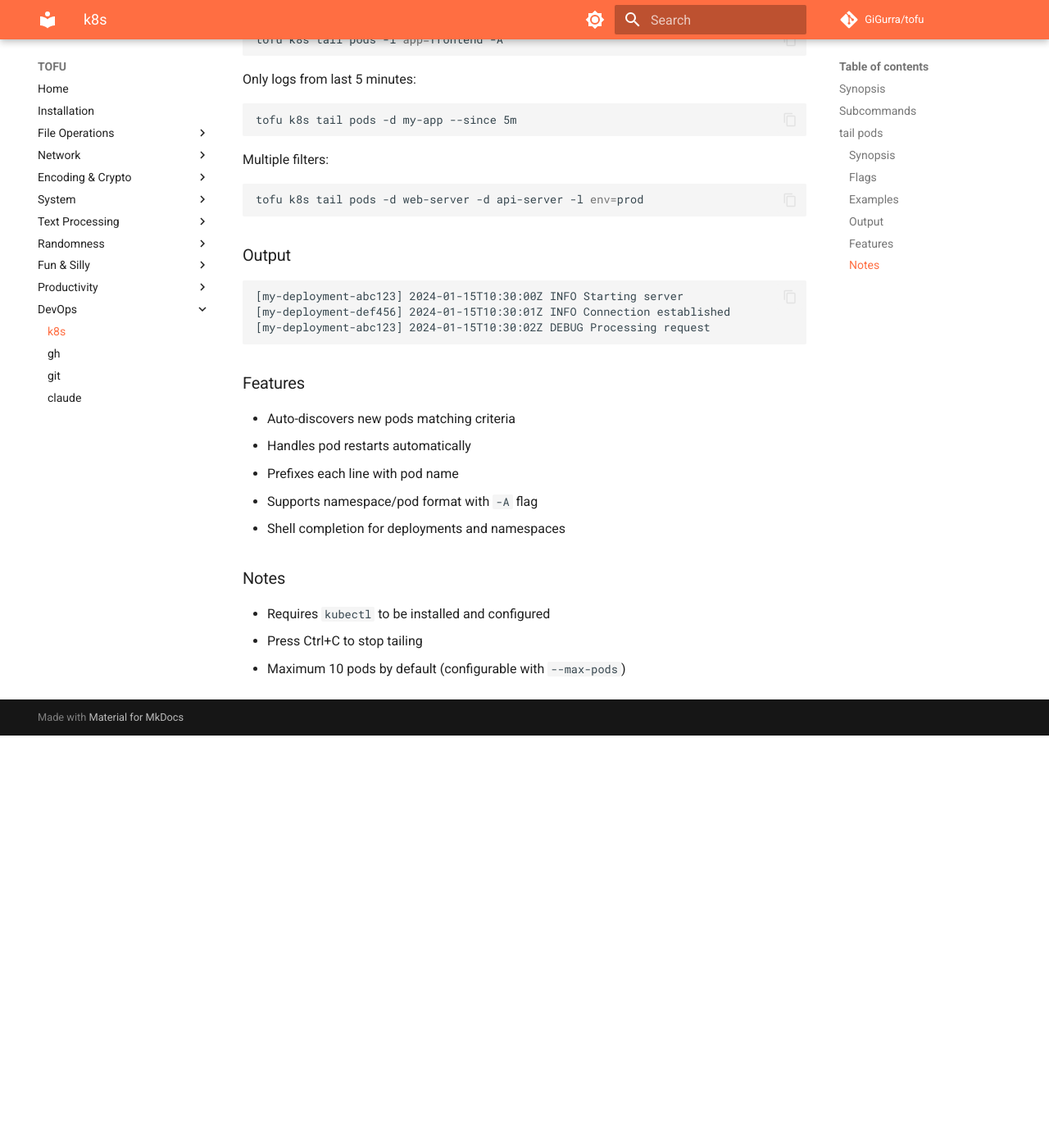
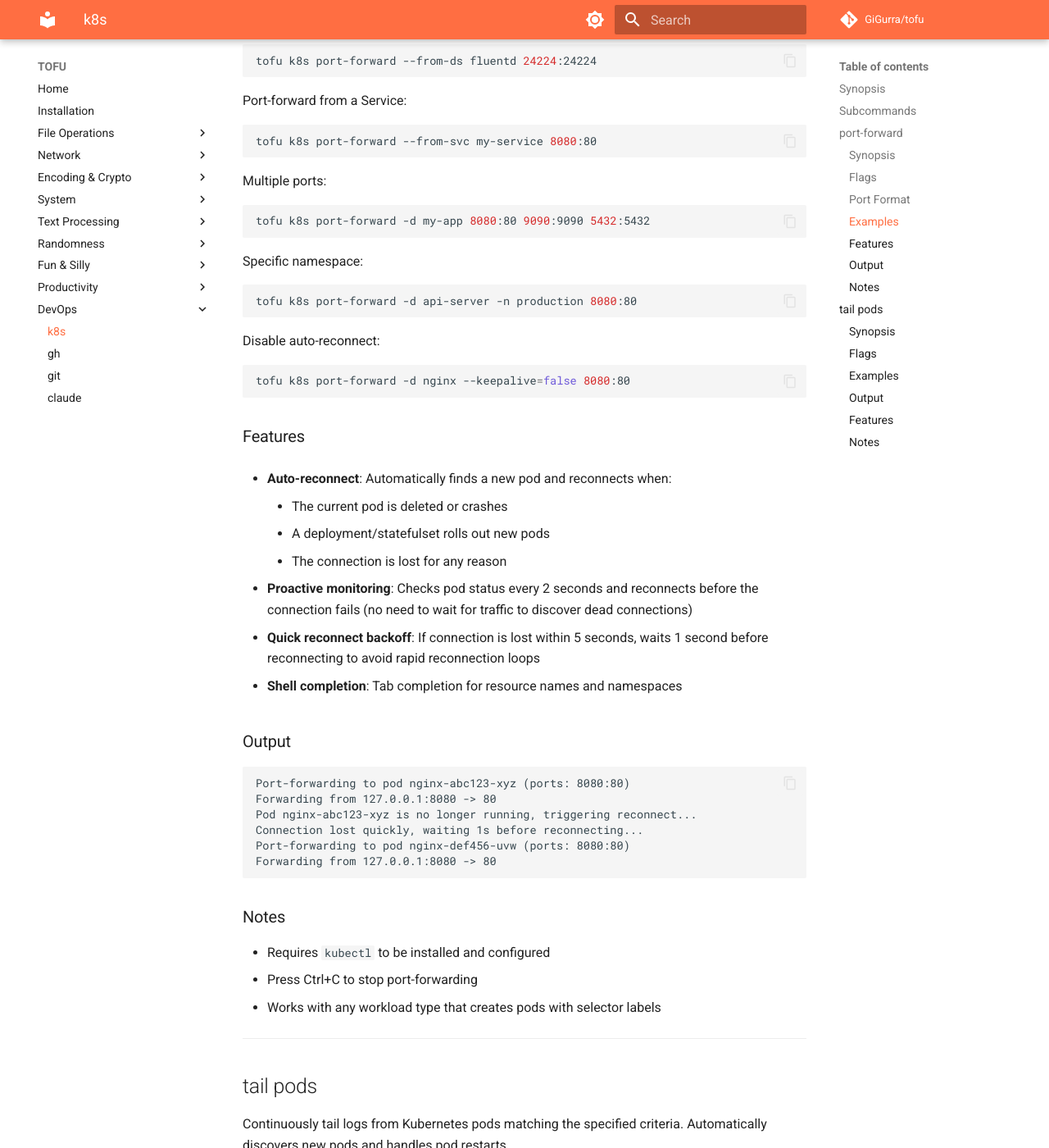
Before and after one commit to GiGurra/tofu, an MkDocs documentation site: the page built from docs/commands/k8s.md, in a window 1280 px wide and 1400 px high, scrolled down 1770 px. Shown: the whole window at 82% size. Built offline with MkDocs 1.6.1 and Material for MkDocs 9.7.7, drawn with Linux system fonts in a browser that asks for light colours; comment, search, counter and statistics services are not loaded; before the commit the page ends 2667 px from its top, so only the background shows below that; some of the changed text lies outside the part shown.

Commit message:
Add k8s port-forward command documentation
Co-Authored-By: Claude Opus 4.5 <noreply@anthropic.com>

````diff
--- a/docs/commands/k8s.md
+++ b/docs/commands/k8s.md
@@ -10,7 +10,117 @@ tofu k8s <subcommand> [flags]
 
 ## Subcommands
 
+- [`port-forward`](#port-forward) - Port-forward to pods with auto-reconnect
 - [`tail pods`](#tail-pods) - Tail logs from Kubernetes pods
+
+---
+
+## port-forward
+
+Port-forward to a running pod from a deployment, statefulset, daemonset, or service. Automatically reconnects when the connection is lost or the pod terminates.
+
+### Synopsis
+
+```bash
+tofu k8s port-forward [flags] <ports...>
+```
+
+### Flags
+
+| Flag | Short | Description | Default |
+|------|-------|-------------|---------|
+| `--from-deploy` | `-d` | Deployment name to port-forward to | |
+| `--from-sts` | | StatefulSet name to port-forward to | |
+| `--from-ds` | | DaemonSet name to port-forward to | |
+| `--from-svc` | | Service name to port-forward to | |
+| `--namespace` | `-n` | Kubernetes namespace | current context |
+| `--keepalive` | `-k` | Keep trying to reconnect when connection is lost | `true` |
+
+!!! note
+    Exactly one of `--from-deploy`, `--from-sts`, `--from-ds`, or `--from-svc` must be specified.
+
+### Port Format
+
+Ports can be specified as:
+
+- `local:remote` - Forward local port to remote port (e.g., `8080:80`)
+- `remote` - Use same port for local and remote (e.g., `80`)
+
+Multiple ports can be forwarded simultaneously.
+
+### Examples
+
+Port-forward from a deployment:
+
+```bash
+tofu k8s port-forward -d nginx 8080:80
+```
+
+Port-forward from a StatefulSet:
+
+```bash
+tofu k8s port-forward --from-sts redis 6379
+```
+
+Port-forward from a DaemonSet:
+
+```bash
+tofu k8s port-forward --from-ds fluentd 24224:24224
+```
+
+Port-forward from a Service:
+
+```bash
+tofu k8s port-forward --from-svc my-service 8080:80
+```
+
+Multiple ports:
+
+```bash
+tofu k8s port-forward -d my-app 8080:80 9090:9090 5432:5432
+```
+
+Specific namespace:
+
+```bash
+tofu k8s port-forward -d api-server -n production 8080:80
+```
+
+Disable auto-reconnect:
+
+```bash
+tofu k8s port-forward -d nginx --keepalive=false 8080:80
+```
+
+### Features
+
+- **Auto-reconnect**: Automatically finds a new pod and reconnects when:
+    - The current pod is deleted or crashes
+    - A deployment/statefulset rolls out new pods
+    - The connection is lost for any reason
+
+- **Proactive monitoring**: Checks pod status every 2 seconds and reconnects before the connection fails (no need to wait for traffic to discover dead connections)
+
+- **Quick reconnect backoff**: If connection is lost within 5 seconds, waits 1 second before reconnecting to avoid rapid reconnection loops
+
+- **Shell completion**: Tab completion for resource names and namespaces
+
+### Output
+
+```
+Port-forwarding to pod nginx-abc123-xyz (ports: 8080:80)
+Forwarding from 127.0.0.1:8080 -> 80
+Pod nginx-abc123-xyz is no longer running, triggering reconnect...
+Connection lost quickly, waiting 1s before reconnecting...
+Port-forwarding to pod nginx-def456-uvw (ports: 8080:80)
+Forwarding from 127.0.0.1:8080 -> 80
+```
+
+### Notes
+
+- Requires `kubectl` to be installed and configured
+- Press Ctrl+C to stop port-forwarding
+- Works with any workload type that creates pods with selector labels
 
 ---
 
````
